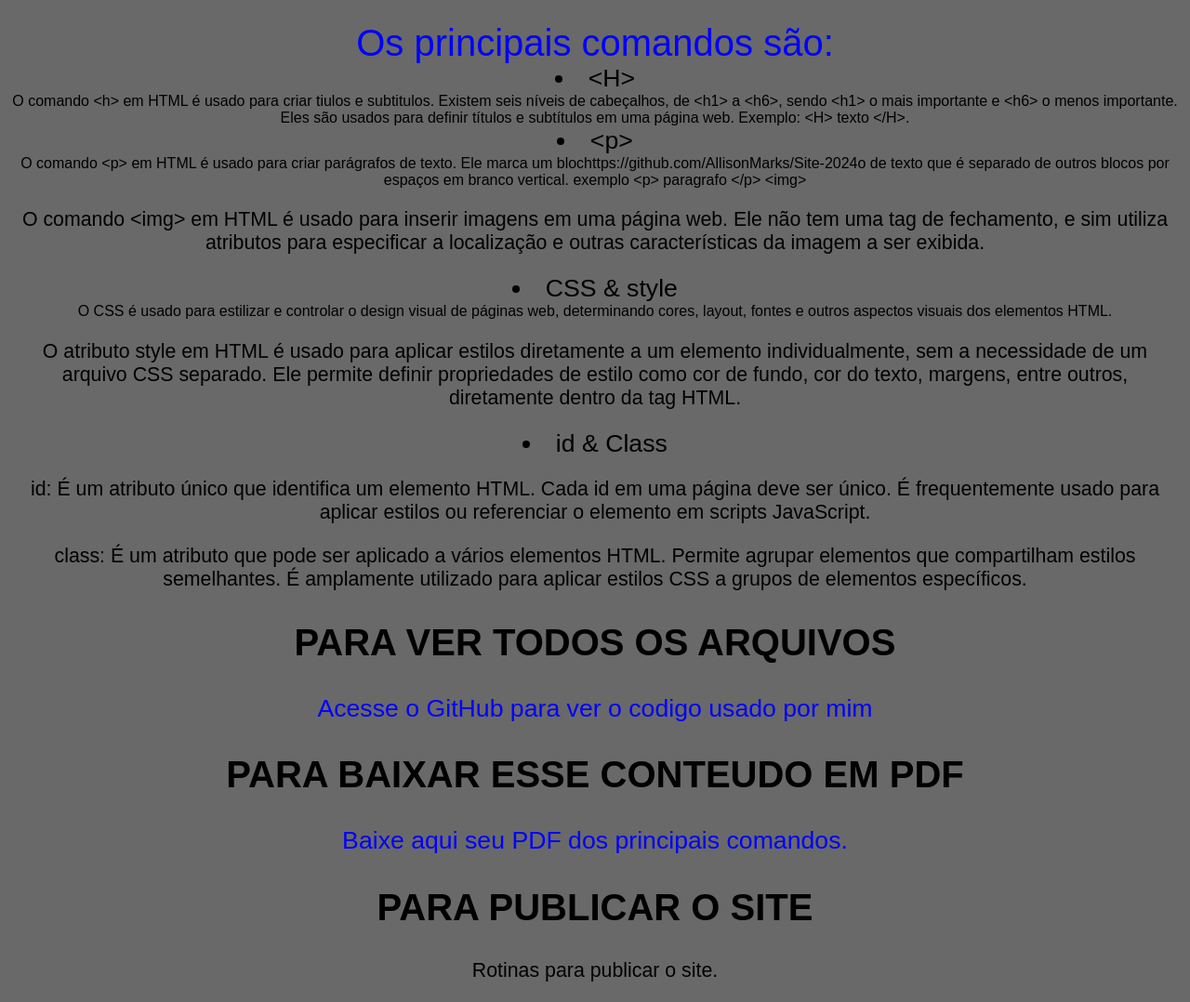
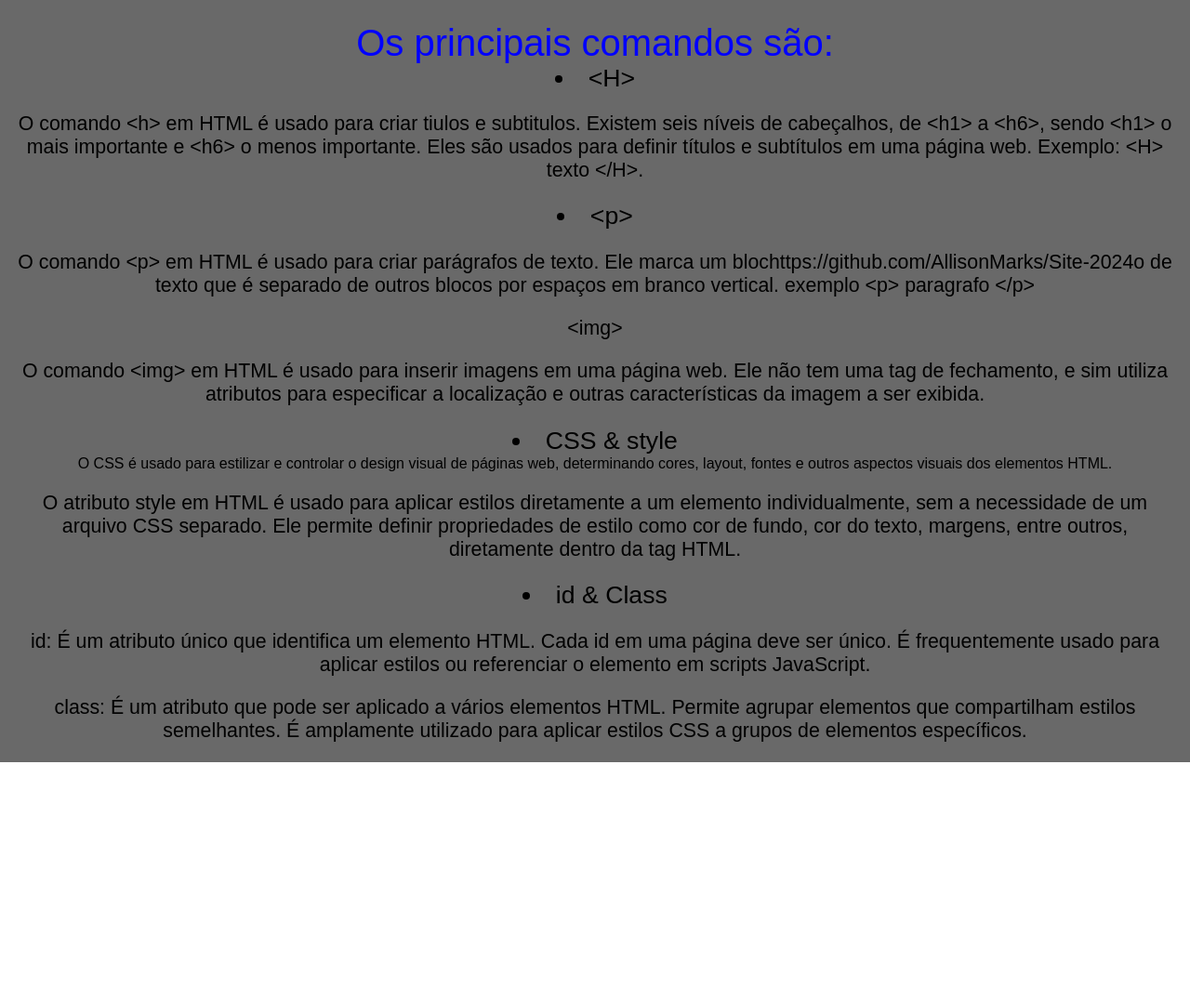
Before and after one commit to GabrielPeixe07/recupera-o.html, a plain HTML site: page index.html in a window 1280 px wide. Shown: the part 75-1153 px from the top of the page at 93% size. After the commit the page ends 895 px from the top, so only its background shows below. Drawn offline with Linux system fonts and the light colour scheme.

Commit message:
Atualizar o index.html

```diff
--- a/index.html
+++ b/index.html
@@ -14,18 +14,18 @@
     <h9> Os principais comandos são:</h9>
 
         <li> &lt;H&gt; </li>
-     <p1> O comando &lt;h&gt; em HTML é usado para criar tiulos e subtitulos.  Existem seis níveis de cabeçalhos,
+     <p> O comando &lt;h&gt; em HTML é usado para criar tiulos e subtitulos.  Existem seis níveis de cabeçalhos,
          de &lt;h1&gt; a &lt;h6&gt;, sendo &lt;h1&gt; o mais importante e &lt;h6&gt; o menos importante. Eles são usados para definir títulos e subtítulos em uma página web.
-         Exemplo: &lt;H&gt; texto &lt;/H&gt;.  </p1>
+         Exemplo: &lt;H&gt; texto &lt;/H&gt;.  </p>
 
         <li> &lt;p&gt; </li>
-     <p2> O comando &lt;p&gt; em HTML é usado para criar parágrafos de texto. Ele marca um blochttps://github.com/AllisonMarks/Site-2024o de texto que é separado de outros blocos por espaços em branco vertical.
-     exemplo &lt;p&gt; paragrafo &lt;/p&gt;</p2>
+     <p> O comando &lt;p&gt; em HTML é usado para criar parágrafos de texto. Ele marca um blochttps://github.com/AllisonMarks/Site-2024o de texto que é separado de outros blocos por espaços em branco vertical.
+     exemplo &lt;p&gt; paragrafo &lt;/p&gt;</p>
 
 
-        <p3> &lt;img&gt; </li>
+        <p> &lt;img&gt; </li>
      <p> O comando &lt;img&gt; em HTML é usado para inserir imagens em uma página web. Ele não tem uma tag de fechamento,
-         e sim utiliza atributos para especificar a localização e outras características da imagem a ser exibida.</p3>
+         e sim utiliza atributos para especificar a localização e outras características da imagem a ser exibida.</p>
 
 
         <li> CSS & style </li>
@@ -42,17 +42,7 @@
     compartilham estilos semelhantes. É amplamente utilizado para aplicar estilos CSS a grupos de elementos específicos. </p>
 
 
-    </ol>
-    <h2> PARA VER TODOS OS ARQUIVOS</h2>
-    <a href=" https://allisonmarks.github.io/tutorial/ " target="_blank">Acesse o GitHub para ver o codigo usado por mim </a>
 
-    <h2> PARA BAIXAR ESSE CONTEUDO EM PDF</h2>
-    <a href="https://allisonmarks.github.io/Site-2024/" target="_blank"  download="https://allisonmarks.github.io/Site-2024/" type="aplication/pdf">
-        Baixe aqui seu PDF dos principais comandos.
-    </a>
-     <h2> PARA PUBLICAR O SITE</h2>
-
-    <p> Rotinas para publicar o site.</p>
 
 
 </body>
```
